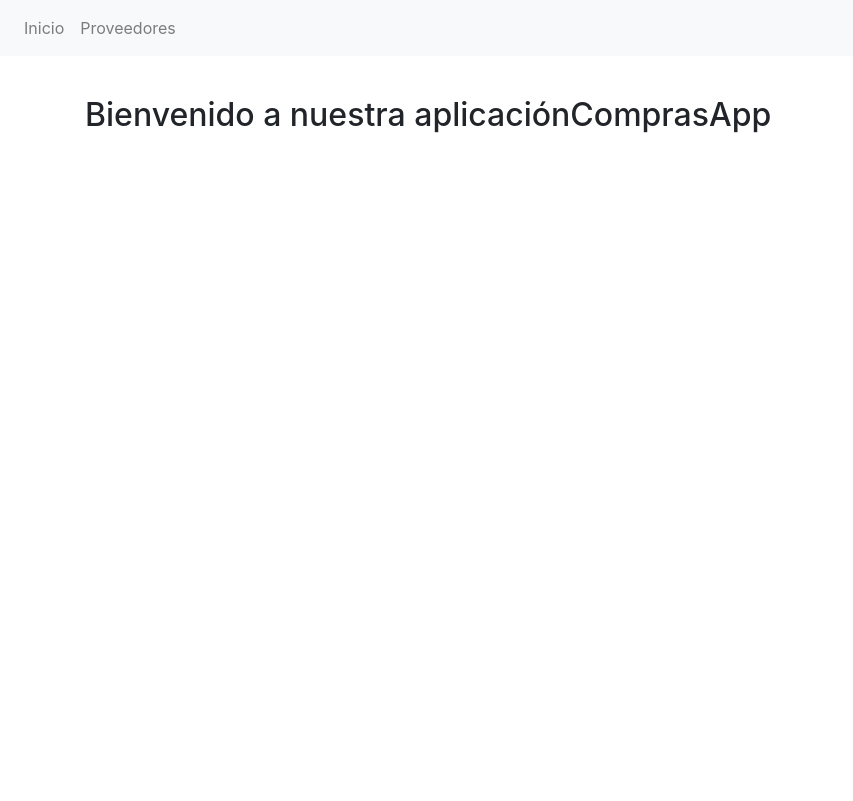
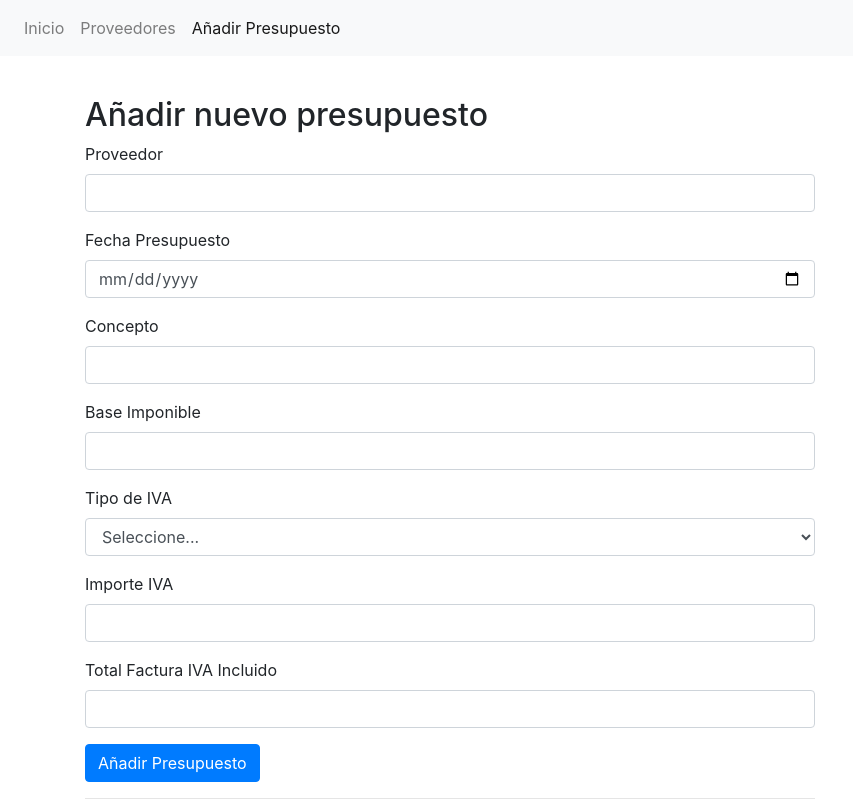
Before and after one commit to AMD031/appCompras, an Angular app: page /addpres in a window 1280 px wide. Shown: the top 801 px of the page, without its empty margins (0-853 px from the left). Built offline with nearby package versions, Linux system fonts and the light colour scheme.

Commit message:
antes de empezar 9.5

```diff
--- a/src/app/app-routing.module.ts
+++ b/src/app/app-routing.module.ts
@@ -3,6 +3,7 @@
 
 // componentes
 import { InicioComponent } from './inicio/inicio.component';
+import { AddpresComponent } from './presupuestos/addpres/addpres.component';
 import { AddproveeComponent } from './proveedores/addprovee/addprovee.component';
 import { ProveedoresComponent } from './proveedores/proveedores/proveedores.component';
 
@@ -10,6 +11,7 @@
   { path: '', component: InicioComponent },
   { path: 'proveedores', component: ProveedoresComponent },
   { path: 'addprovee', component: AddproveeComponent},
+  { path: 'addpres', component: AddpresComponent},
   { path: '**', component: InicioComponent }
 ];
 
--- a/src/app/header/header.component.html
+++ b/src/app/header/header.component.html
@@ -38,6 +38,13 @@
         <li class="nav-item" routerLinkActive="active">
             <a class="nav-link" routerLink="/proveedores">Proveedores </a>
         </li>
+
+        <li class="nav-item" routerLinkActive="active">
+            <a class="nav-link" routerLink="/addpres"> Añadir Presupuesto </a>
+        </li>
+
+
+
       </ul>
 
     </div>
--- /dev/null
+++ b/src/app/presupuestos/addpres/addpres.component.html
@@ -0,0 +1,59 @@
+<div class="row">
+    <div class="col-xs-12 col-sm-10 col-md-8 col-sm-offset-1 col-md-offset 2">
+        <h2>Añadir nuevo presupuesto</h2>
+        <form [formGroup]="presupuestoForm" (ngSubmit)="onSubmit()" >
+
+            <div class="form-group">
+                <label for="proveedor">Proveedor</label>
+                <input type="text" class="form-control" id="proveedor" formControlName="proveedor">
+            </div>
+
+            <div class="form-group">
+                <label for="fecha">Fecha Presupuesto</label>
+                <input type="date" class="form-control" id="fecha" formControlName="fecha">
+            </div>
+
+            <div class="form-group">
+                <label for="concepto">Concepto</label>
+                <input type="text" class="form-control" id="concepto" formControlName="concepto">
+            </div>
+
+            <div class="form-group">
+                <label for="base">Base Imponible</label>
+                <input type="number" class="form-control" id="base" formControlName="base">
+            </div>
+
+            <div class="form-group">
+                <label for="tipo">Tipo de IVA</label>
+                <select class="form-control" id="tipo" formControlName="tipo"> >
+                    <option value="">Seleccione...</option>
+                    <option value=0> 0 %</option>
+                    <option value=0.04> 4 %</option>
+                    <option value=0.10>10 %</option>
+                    <option value=0.21>21 %</option>
+                </select>
+            </div>
+
+            <div class="form-group">
+                <label for="iva">Importe IVA</label>
+                <input type="number" class="form-control" id="iva" formControlName="iva">
+            </div>
+
+            <div class="form-group">
+                <label for="total">Total Factura IVA Incluido</label>
+                <input type="number" class="form-control" id="total" formControlName="total">
+            </div>
+
+            <button class="btn btn-primary" type="submit">
+                Añadir Presupuesto
+            </button>
+        </form>
+
+        <hr>
+        <pre>Valor del formulario: {{ presupuestoForm.value | json }}</pre>
+        <pre>Status del formulario: {{ presupuestoForm.status | json }}</pre>
+        <hr>
+        <pre>{{ presupuesto | json }}</pre>
+
+    </div>
+</div>
--- /dev/null
+++ b/src/app/presupuestos/addpres/addpres.component.ts
@@ -0,0 +1,44 @@
+import { Component, OnInit } from '@angular/core';
+import { FormControl, FormGroup, FormBuilder } from '@angular/forms';
+
+@Component({
+  selector: 'app-addpres',
+  templateUrl: './addpres.component.html',
+  styleUrls: ['./addpres.component.css']
+})
+export class AddpresComponent implements OnInit {
+  presupuestoForm: FormGroup;
+  presupuesto: any;
+
+  constructor(private pf: FormBuilder) { }
+
+  ngOnInit(): void {
+    this.presupuestoForm = this.pf.group({
+      proveedor: '',
+      fecha: '',
+      concepto: '',
+      base: '',
+      tipo: '',
+      iva: '',
+      total: ''
+    });
+  }
+
+  onSubmit(): void {
+    this.presupuesto = this.savePresupuesto();
+  }
+
+  savePresupuesto(): object {
+    const savePresupuesto = {
+      proveedor: this.presupuestoForm.get('proveedor').value,
+      fecha: this.presupuestoForm.get('fecha').value,
+      concepto: this.presupuestoForm.get('concepto').value,
+      base: this.presupuestoForm.get('base').value,
+      tipo: this.presupuestoForm.get('tipo').value,
+      iva: this.presupuestoForm.get('iva').value,
+      total: this.presupuestoForm.get('total').value
+    };
+    return savePresupuesto;
+  }
+
+}
```
Also changed, not shown: src/app/app.module.ts (+6 -1 lines), src/app/presupuestos/addpres/addpres.component.css (added).
